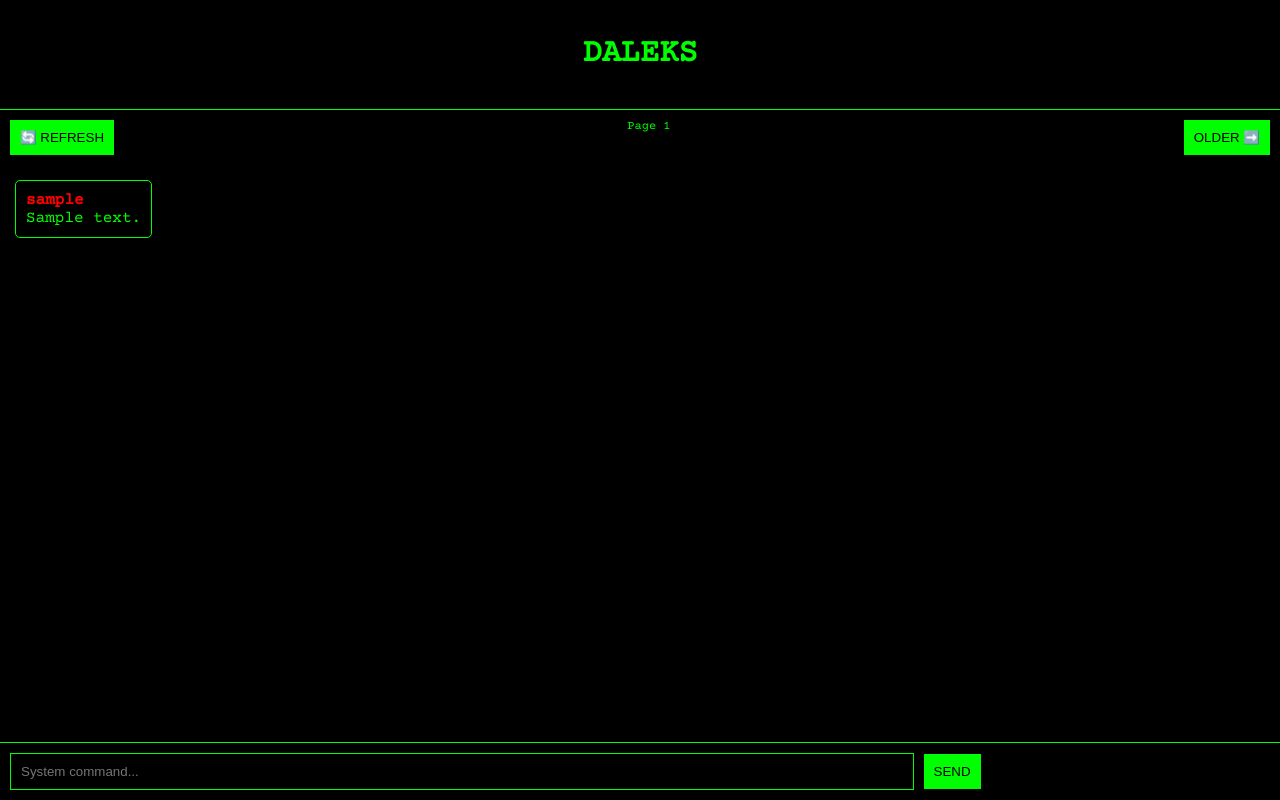
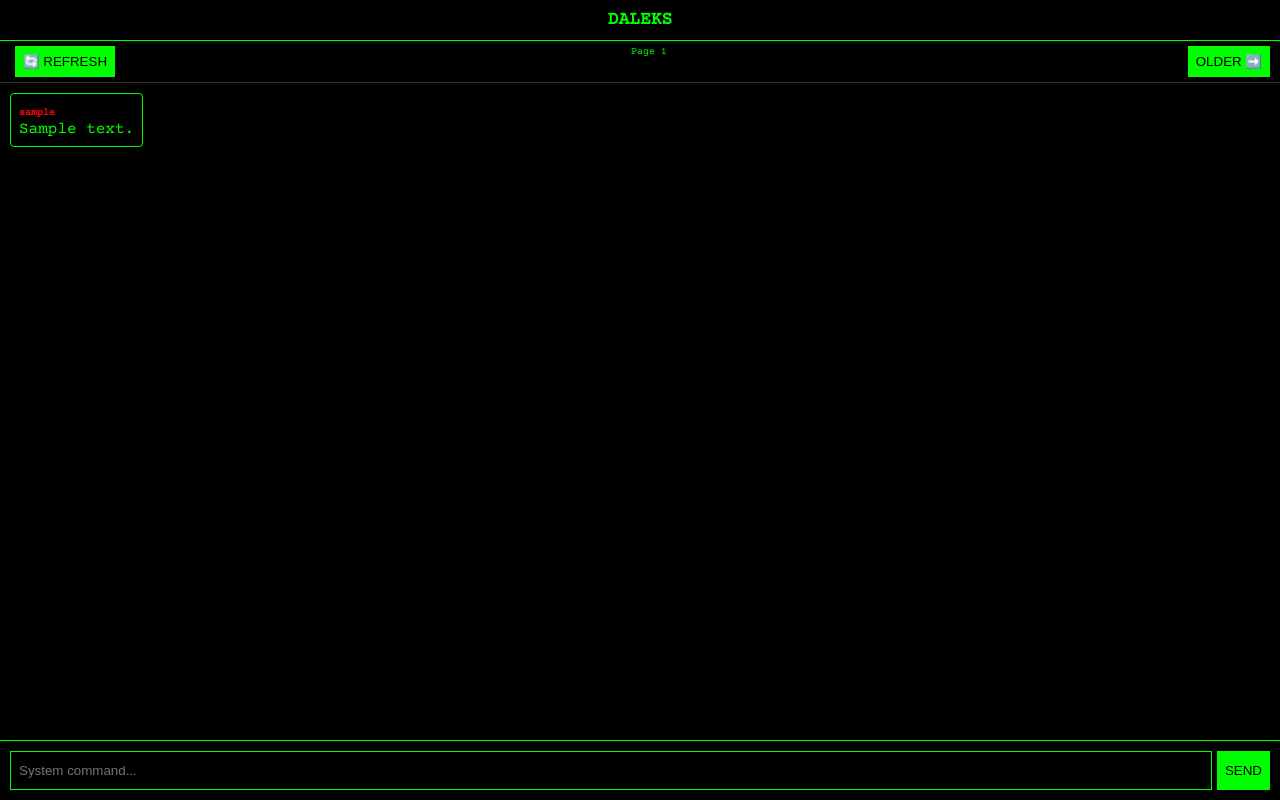
Before and after one commit to ashrafulishti/Dalek-s-World, a Flask app: page / in a window 1280 px wide. Run offline with Flask 3, Linux system fonts and the light colour scheme; a user stored in the database is signed in; a database or web service that is not in the repository returns one stand-in record (values such as "Sample title"); some libraries are stand-ins or nearby versions.

Commit message:
Update home.html

```diff
--- a/templates/home.html
+++ b/templates/home.html
@@ -4,56 +4,31 @@
     <meta name="viewport" content="width=device-width, initial-scale=1.0, maximum-scale=1.0, user-scalable=no">
     <link href="https://fonts.googleapis.com/css2?family=Courier+Prime&display=swap" rel="stylesheet">
     <style>
-        body {
-            background: #000;
-            color: #0f0;
-            font-family: 'Courier Prime', monospace;
-            margin: 0;
-            display: flex;
-            flex-direction: column;
-            height: 100vh;
-        }
-        .header { text-align: center; padding: 15px; border-bottom: 1px solid #0f0; }
-        .refresh-bar { display: flex; justify-content: space-between; padding: 10px; font-size: 12px; }
+        body { background: #000; color: #0f0; font-family: 'Courier Prime', monospace; margin: 0; display: flex; flex-direction: column; height: 100vh; }
 
-        /* Main chat area - scrollable */
-        .chat-container {
-            flex: 1;
-            overflow-y: auto;
-            padding: 15px;
-            display: flex;
-            flex-direction: column;
-        }
+        /* Smaller Header */
+        .header { text-align: center; padding: 5px; border-bottom: 1px solid #0f0; }
+        .header h1 { font-size: 18px; margin: 5px 0; }
 
-        .msg {
-            border: 1px solid #0f0;
-            padding: 10px;
-            margin-bottom: 10px;
-            border-radius: 5px;
-            max-width: 85%;
-        }
+        /* Refresh Bar */
+        .refresh-bar { display: flex; justify-content: space-between; padding: 5px 10px; font-size: 10px; border-bottom: 1px solid #333; }
+
+        /* CRITICAL: The chat container */
+        .chat-container { flex: 1; overflow-y: auto; padding: 10px; display: flex; flex-direction: column; }
+
+        .msg { border: 1px solid #0f0; padding: 8px; margin-bottom: 8px; border-radius: 4px; max-width: 80%; }
         .sent { align-self: flex-end; border-color: #0084ff; }
         .received { align-self: flex-start; }
-        .username { color: #ff0000; font-weight: bold; } /* Red Usernames */
+        .username { color: #ff0000; font-weight: bold; font-size: 10px; }
 
-        .input-area {
-            position: fixed;
-            bottom: 0;
-            width: 100%;
-            background: #000;
-            padding: 10px;
-            border-top: 1px solid #0f0;
-            box-sizing: border-box;
-        }
-        input { width: 70%; background: #000; color: #0f0; border: 1px solid #0f0; padding: 10px; }
-        button { background: #0f0; color: #000; border: none; padding: 10px; cursor: pointer; }
+        /* The input area is static at the bottom */
+        .input-area { height: 60px; background: #000; padding: 10px; border-top: 1px solid #0f0; display: flex; box-sizing: border-box; }
+        input { flex: 1; background: #000; color: #0f0; border: 1px solid #0f0; padding: 8px; }
+        button { background: #0f0; color: #000; border: none; padding: 8px; margin-left: 5px; cursor: pointer; }
     </style>
 </head>
 <body>
-    <div class="header">
-        <h1>DALEKS</h1>
-    </div>
-
+    <div class="header"><h1>DALEKS</h1></div>
     <div class="refresh-bar">
         <a href="/"><button>🔄 REFRESH</button></a>
         <span>Page {{ page }}</span>
@@ -66,20 +41,18 @@
                 <span class="username">{{ post['username'] }}</span><br>{{ post['content'] }}
             </div>
         {% endfor %}
-
-        <div style="height: 80px;"></div>
     </div>
 
     <div class="input-area">
-        <form action="/post" method="POST">
+        <form action="/post" method="POST" style="display:flex; width:100%;">
             <input name="content" placeholder="System command..." required autocomplete="off">
             <button type="submit">SEND</button>
         </form>
     </div>
 
     <script>
-        // Auto-scroll to the bottom of the feed
         const chatBox = document.getElementById("chatBox");
+        // Jump to bottom immediately
         chatBox.scrollTop = chatBox.scrollHeight;
     </script>
 </body>
```
